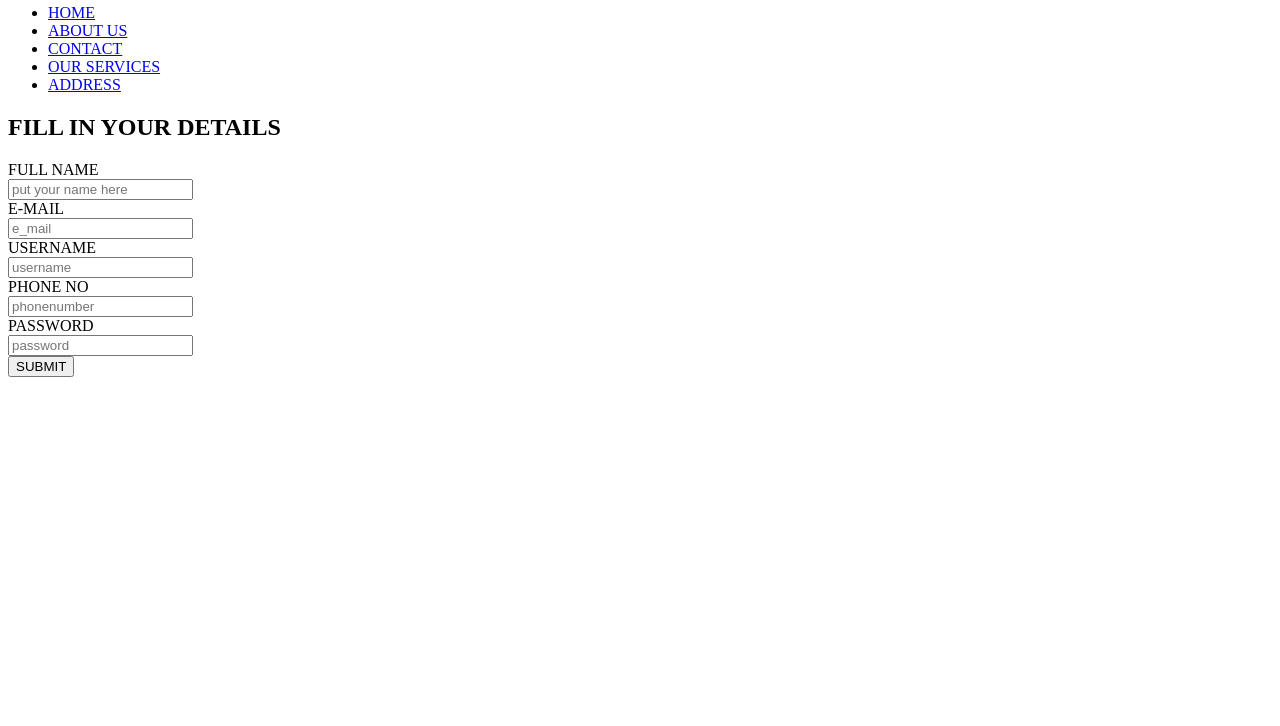
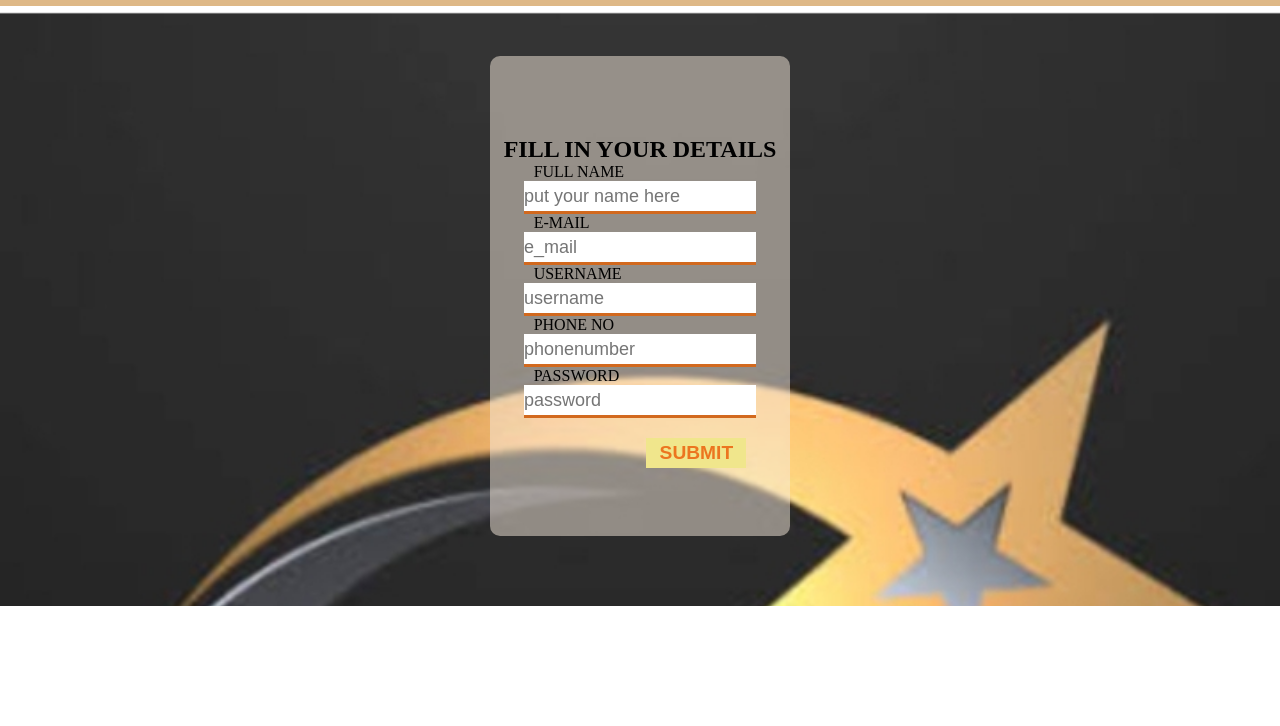
Before and after one commit to Deeh-Vine/My-First-form, a plain HTML site: page index.html in a window 1280 px wide. Shown: the part 74-800 px from the top of the page. Drawn offline with Linux system fonts and the light colour scheme.

Commit message:
Update index.html
adjusted the path to the css file

```diff
--- a/index.html
+++ b/index.html
@@ -4,7 +4,7 @@
     <meta charset="UTF-8">
     <meta name="viewport" content="width=device-width, initial-scale=1.0">
     <title>www.my portfolio.com</title>
-    <link rel="stylesheet" href="alt.css">
+    <link rel="stylesheet" href="my-first-form.css">
 </head>
 <body>
     <header>
```
